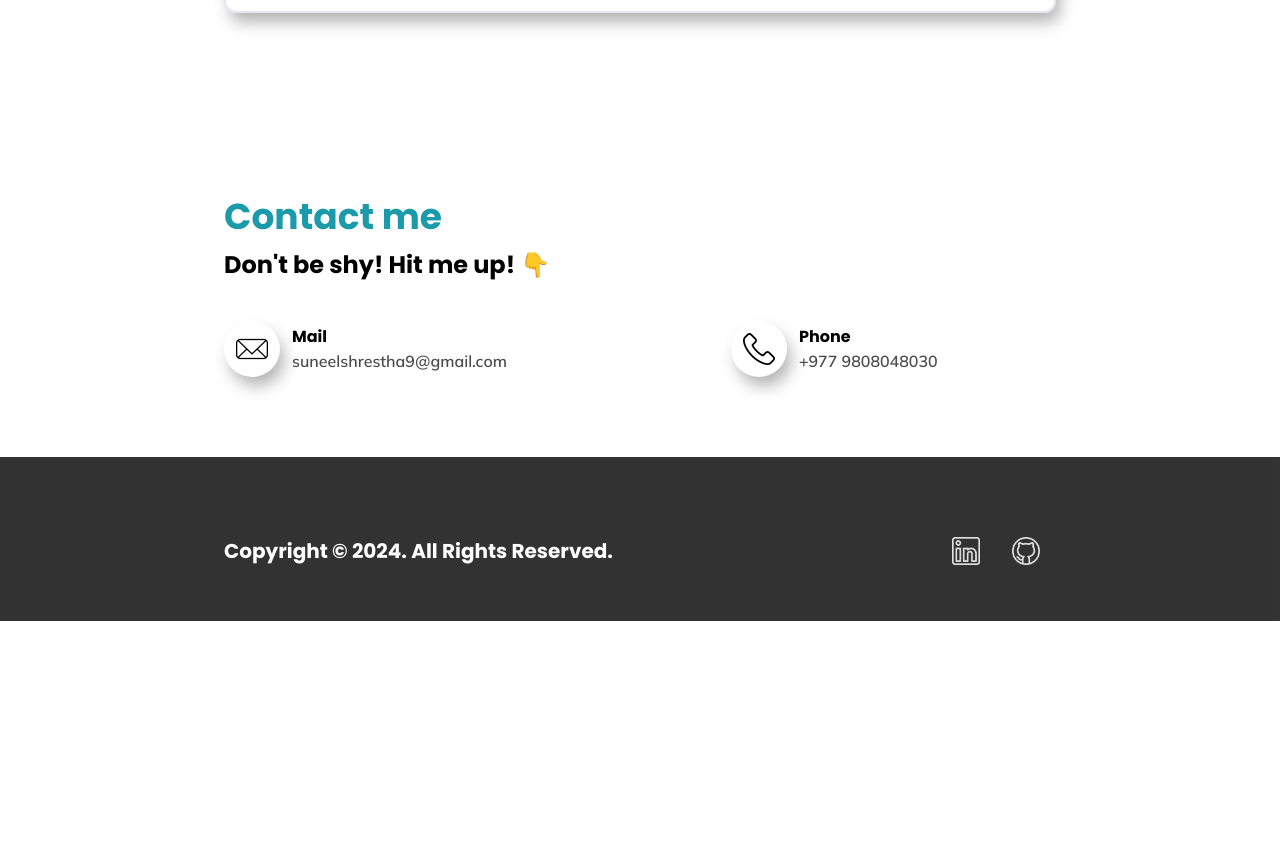
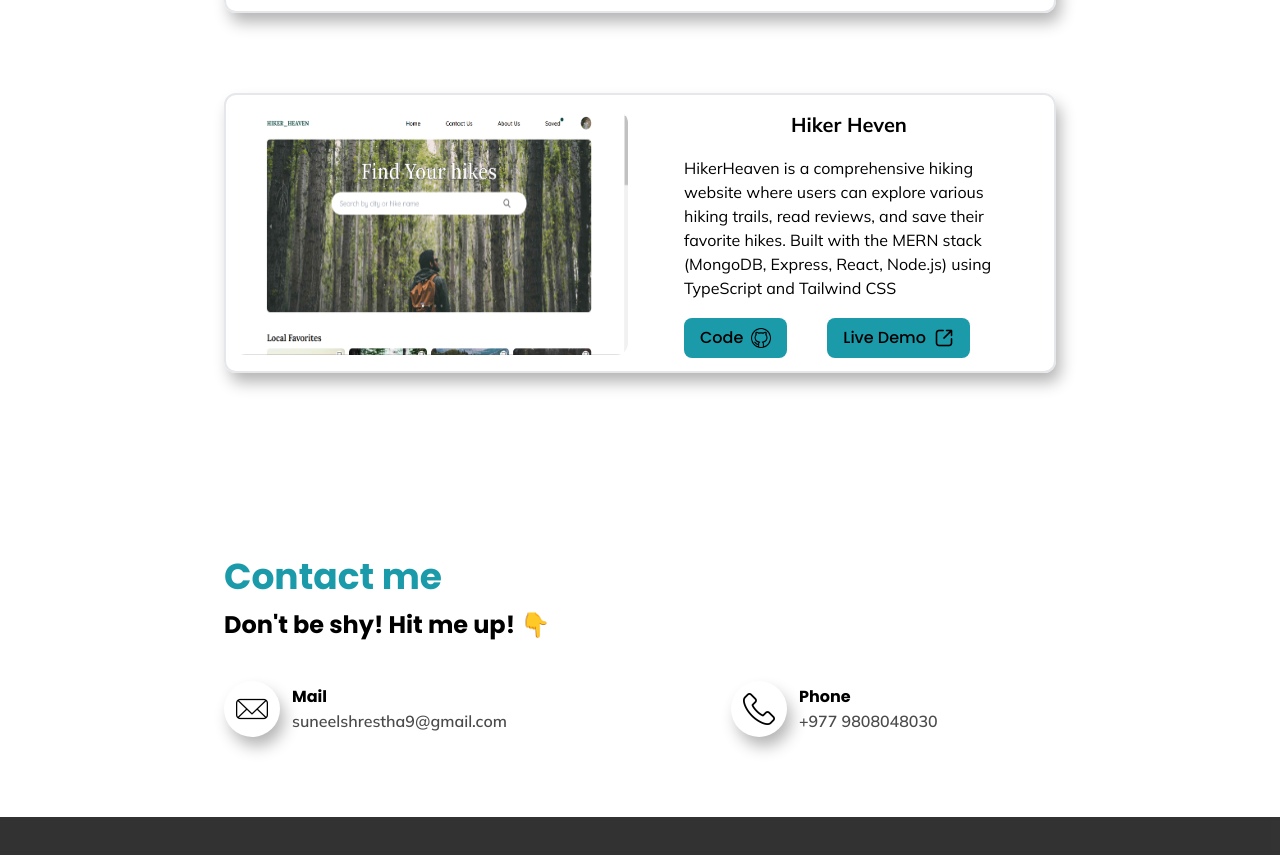
Before and after one commit to sunilshrestha07/Portfolio, a React (Vite) app: page / in a window 1280 px wide. Shown: the part 2369-3224 px from the top of the page. Before the commit the page ends 2990 px from the top, so only its background shows below. Built offline with nearby package versions, Linux system fonts and the light colour scheme; the HTML template or start-up script is replaced by a standard one.

Commit message:
made some change

```diff
--- a/index.html
+++ b/index.html
@@ -6,7 +6,7 @@
     <meta property="og:type" content="website" />
     <meta property="og:title" content="Sunil Shrestha" />
     <meta property="og:description" content="Sunil Shrestha's Portfolio" />
-    <meta property="og:image" content="/lowImage.jpg" />
+    <meta property="og:image" content="/profile.jpg" />
     <meta property="og:url" content="https://yourwebsite.com" />
     <meta name="description" content="Sunil Shrestha's Portfolio" />
     <meta name="viewport" content="width=device-width, initial-scale=1.0" />
--- a/src/projectsCluster.ts
+++ b/src/projectsCluster.ts
@@ -36,5 +36,14 @@ export const projects: ProjectsInterface[] = [
         codeLinkImage : "/images/github.png",
         liveLinkImage : "/images/share.png",
     },
+    {
+        name : "Hiker Heven",
+        description : "HikerHeaven is a comprehensive hiking website where users can explore various hiking trails, read reviews, and save their favorite hikes. Built with the MERN stack (MongoDB, Express, React, Node.js) using TypeScript and Tailwind CSS" ,
+        image:"/images/hiker.png",
+        codeLink:"https://github.com/sunilshrestha07/HikerHeven",
+        liveLink: "https://hiker-heven.vercel.app/",
+        codeLinkImage : "/images/github.png",
+        liveLinkImage : "/images/share.png",
+    },
 
 ];
```
Also changed, not shown: public/images/hiker.png (added), 1 other file (tests, documents, lock files or other folders).
